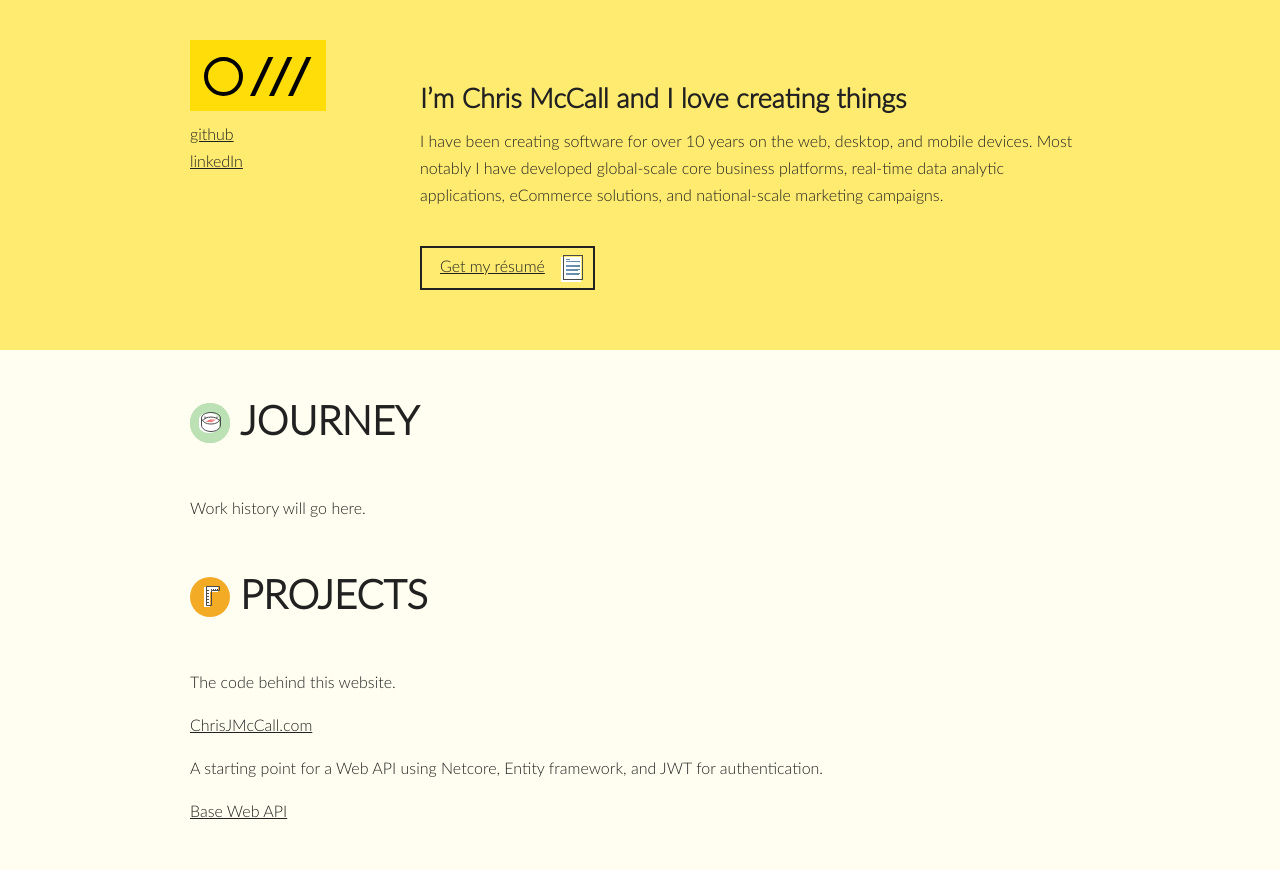
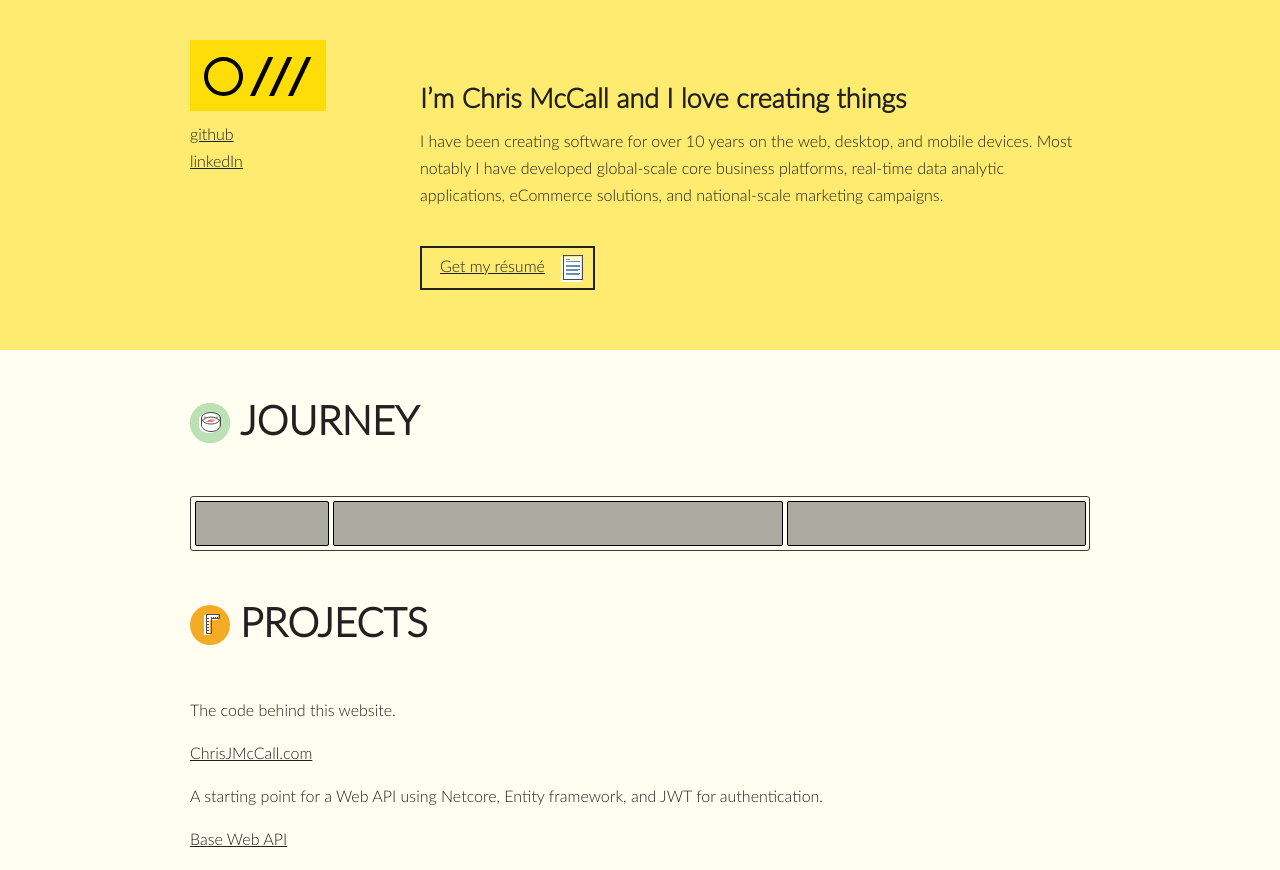
Before and after one commit to ChrisJMcCall/chrisjmccall_com, a React (Create React App) app: page / in a window 1280 px wide. Before the commit the page ends 842 px from the top, so only its background shows below. Built offline with nearby package versions, Linux system fonts and the light colour scheme.

Commit message:
Timeline now switches context on hover.

```diff
--- a/src/App.css
+++ b/src/App.css
@@ -119,7 +119,7 @@
   padding: 0 0 0 50px;
 }
 
-.Contentgroup ul {
+ul.HrefList {
   list-style-type: none;
   padding: 0;
 }
--- a/src/App.js
+++ b/src/App.js
@@ -1,4 +1,5 @@
 import React, { Component } from 'react';
+import Timeline from './Timeline/Timeline';
 import './App.css';
 
 class App extends Component {
@@ -9,7 +10,7 @@ class App extends Component {
         <ContentGroup
         title="Journey"
         icon="images/compass.svg"
-        content={<p>Work history will go here.</p>}
+        content={<Timeline />}
         />
         <ContentGroup
         title="Projects"
@@ -79,7 +80,7 @@ class HrefList extends Component {
   });
 
   render() {
-    return (<ul>{this.listItems}</ul>);
+    return (<ul className="HrefList">{this.listItems}</ul>);
   }
 }
 
--- /dev/null
+++ b/src/Timeline/Timeline.css
@@ -0,0 +1,23 @@
+.Timeline ul {
+  border: 1px solid #3A3A3A;
+  border-radius: 3px;
+  padding: 0;
+}
+
+.Timeline ul li {
+  background: rgb(0,0,0,0.33);
+  border: 1px solid rgb(0,0,0);
+  border-radius: 2px;
+  display: inline-block;
+  height: 43px;
+  margin: 4px 0 4px 4px;
+}
+
+.Timeline ul li.selected {
+  background-color: #fff;
+  border-color: #3A3A3A;
+}
+
+.Timeline ul li span {
+  visibility: hidden;
+}
--- /dev/null
+++ b/src/Timeline/Timeline.js
@@ -0,0 +1,68 @@
+import React, { Component } from 'react';
+import './Timeline.css';
+
+class Timeline extends Component {
+  timelineItems = [
+    {
+      start: '2012-01-01',
+      end: '2012-12-01',
+      details: 'one'
+    },
+    {
+      start: '2012-12-01',
+      end: '2015-12-01',
+      details: 'two'
+    },
+    {
+      start: '2015-12-01',
+      end: '2017-12-01',
+      details: 'three'
+    }
+  ];
+
+  constructor(props) {
+    super(props);
+    this.state = {
+      timelineWidth: 0,
+      selectedItem: ''
+    };
+    this.containerRef = React.createRef();
+  }
+
+  componentDidMount() {
+    this.setState({
+      timelineWidth: this.containerRef.current.clientWidth
+    });
+
+  }
+
+  ListItem(props) {
+    let beginMillis = new Date(props.items[0].start).getTime();
+    let endMillis = new Date(props.items[props.items.length-1].end).getTime();
+    let scale = props.fitWidth/(endMillis-beginMillis);
+
+    return(props.items.map((item, index) => {
+        let itemWidth = (new Date(item.end).getTime() - new Date(item.start).getTime())*scale;
+        return <li className={props.selected == item? 'selected':''} key={index} style={{width: itemWidth-7 }} onMouseOver={()=> props.hover(item)}><span>{index}</span></li>
+      })
+    );
+  }
+
+  render() {
+    return (
+      <div className="Timeline">
+        <ul ref={this.containerRef}>
+          <this.ListItem
+          selected={this.state.selectedItem}
+          items={this.timelineItems}
+          fitWidth={this.state.timelineWidth}
+          hover={(item)=> this.setState({selectedItem:item})}
+          ></this.ListItem>
+        </ul>
+        <p>{this.state.selectedItem.details}</p>
+      </div>
+    );
+  }
+}
+
+export default Timeline;
```
